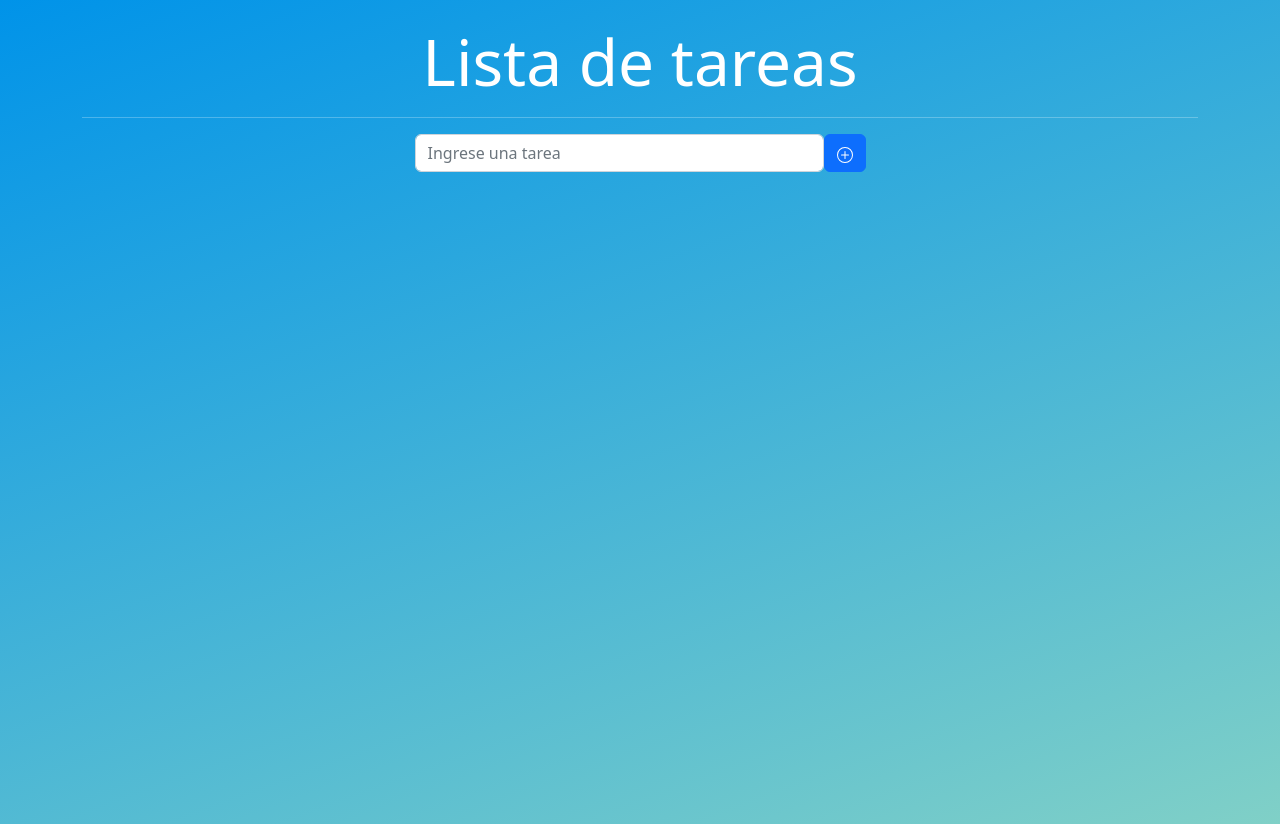
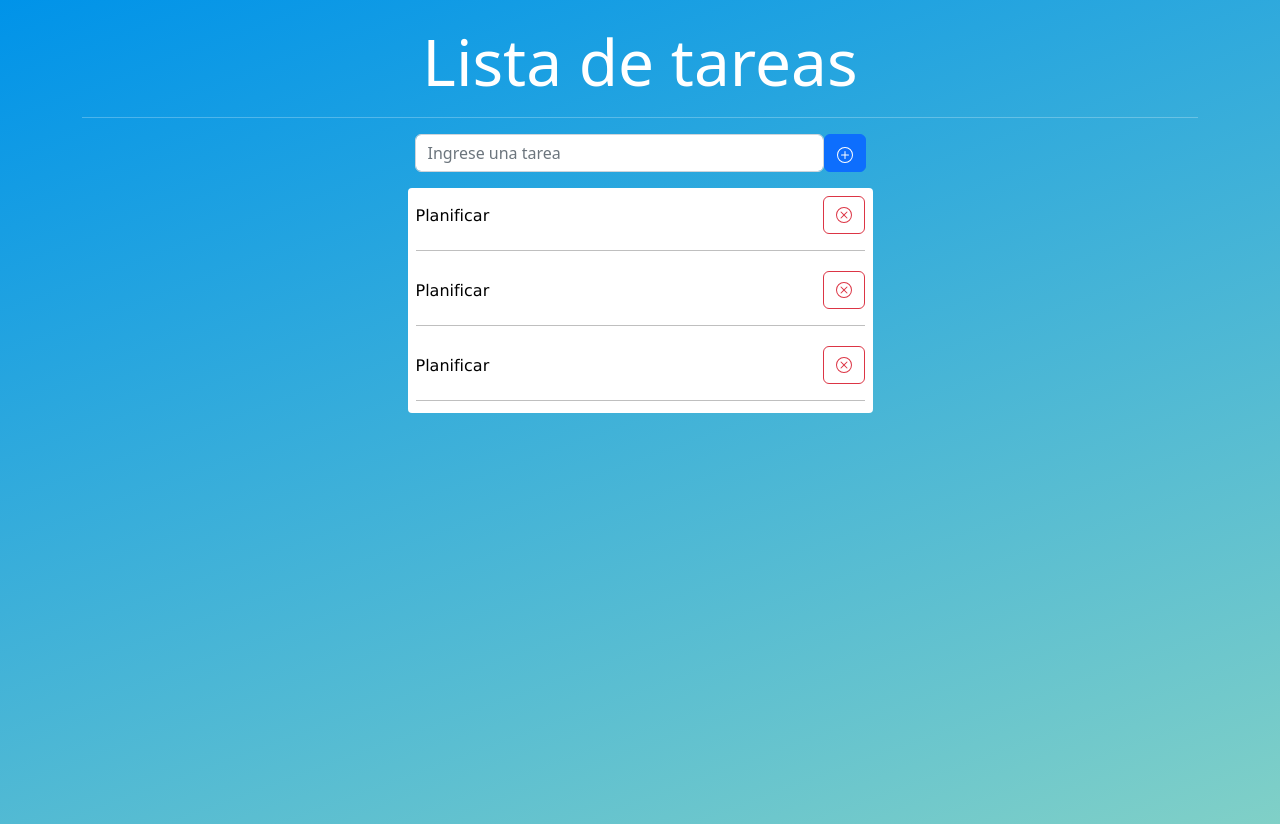
Before and after one commit to ivan-silva22/ejercicio-4-react, a React (Vite) app: page / in a window 1280 px wide. Built offline with nearby package versions, Linux system fonts and the light colour scheme.

Commit message:
agregue el componente ItemTarea donde se muestra las tareas

```diff
--- a/src/App.css
+++ b/src/App.css
@@ -3,3 +3,10 @@ body{
     background-image: linear-gradient(160deg, #0093E9 0%, #80D0C7 100%);
     height: 100vh;
 }
+
+.bg-color{
+    background-color: #fff;
+    border-radius: 4px;
+    color: #000;
+    font-family: 'Lucida Sans', 'Lucida Sans Regular', 'Lucida Grande', 'Lucida Sans Unicode', Geneva, Verdana, sans-serif;
+}
--- /dev/null
+++ b/src/components/ItemTarea.jsx
@@ -0,0 +1,25 @@
+function ItemTarea() {
+  return (
+    <div className="p-2">
+      <div className="d-flex justify-content-between">
+      <span className="mt-2">Planificar</span>
+      <button className="btn btn-outline-danger">
+        <svg
+          xmlns="http://www.w3.org/2000/svg"
+          width="16"
+          height="16"
+          fill="currentColor"
+          className="bi bi-x-circle"
+          viewBox="0 0 16 16"
+        >
+          <path d="M8 15A7 7 0 1 1 8 1a7 7 0 0 1 0 14zm0 1A8 8 0 1 0 8 0a8 8 0 0 0 0 16z" />
+          <path d="M4.646 4.646a.5.5 0 0 1 .708 0L8 7.293l2.646-2.647a.5.5 0 0 1 .708.708L8.707 8l2.647 2.646a.5.5 0 0 1-.708.708L8 8.707l-2.646 2.647a.5.5 0 0 1-.708-.708L7.293 8 4.646 5.354a.5.5 0 0 1 0-.708z" />
+        </svg>
+      </button>
+      </div>
+      <hr className="mb-1" />
+    </div>
+  );
+}
+
+export default ItemTarea;
--- a/src/components/ListaTareas.jsx
+++ b/src/components/ListaTareas.jsx
@@ -1,7 +1,11 @@
+import ItemTarea from "./ItemTarea";
+
 function ListaTareas(){
     return(
-        <div>
-
+        <div className="bg-color col-sm-12 col-md-6 col-lg-5 my-3 m-auto ">
+            <ItemTarea></ItemTarea>
+            <ItemTarea></ItemTarea>
+            <ItemTarea></ItemTarea>
         </div>
     )
 }
```
